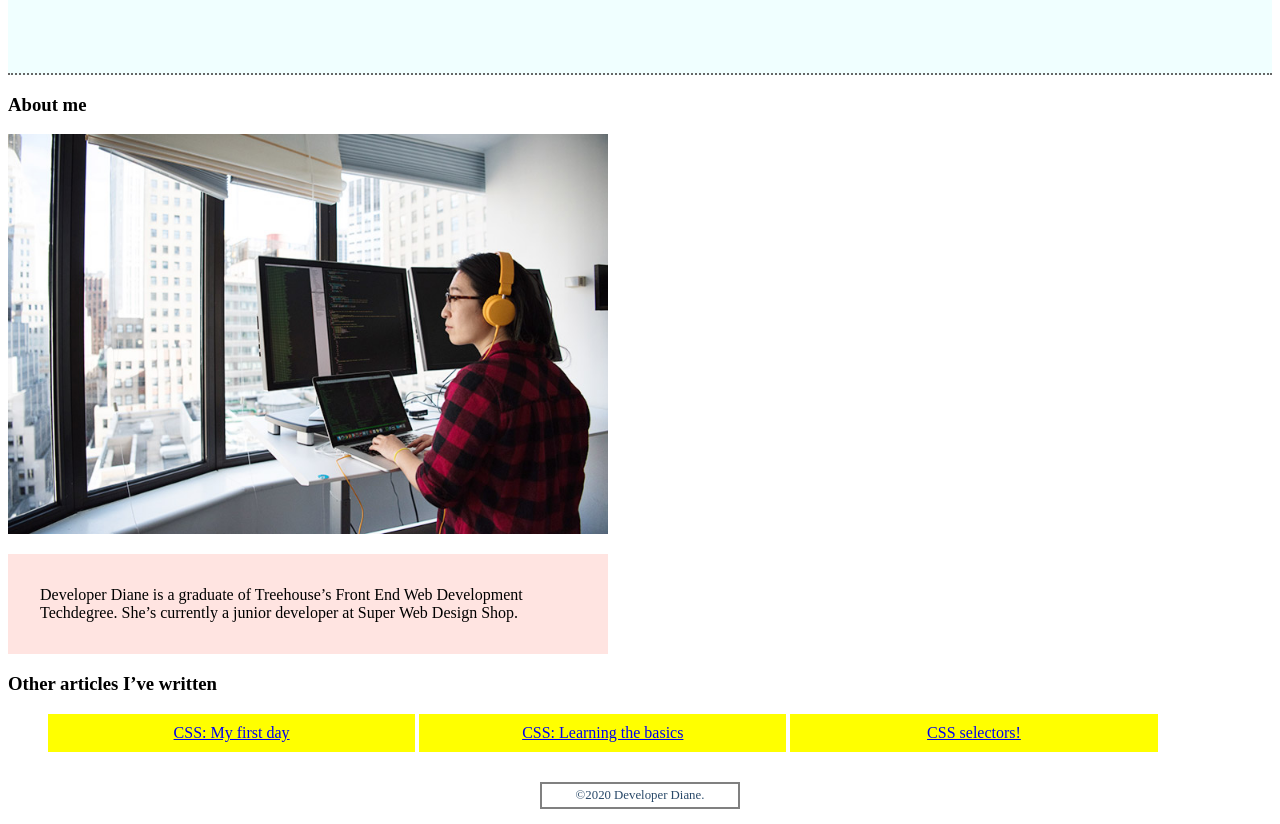
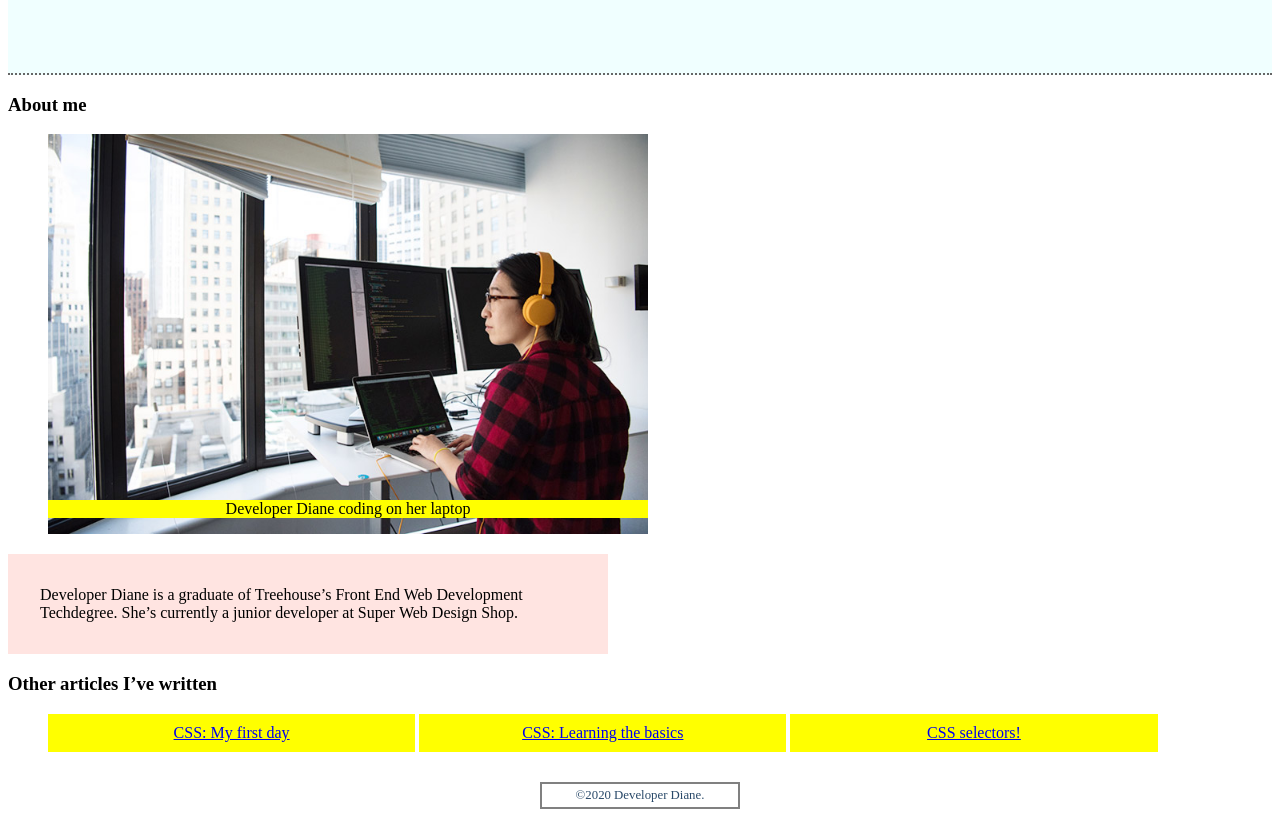
Before and after one commit to MustafaAhsanKhan/Team-Treehouse, a plain HTML site: page Web-Design/CSS/CSS-Layout/index.html in a window 1280 px wide. Shown: the part 4000-4824 px from the top of the page. Drawn offline with Linux system fonts and the light colour scheme.

Commit message:
fixed pos and z-index

```diff
--- a/Web-Design/CSS/CSS-Layout/css/style.css
+++ b/Web-Design/CSS/CSS-Layout/css/style.css
@@ -17,7 +17,19 @@ article, aside, footer {
     margin: 8px;
 }
 
-aside img, #bio {
+figure {
+    position: relative;
+}
+
+figcaption {
+    position: absolute;
+    /* z-index: -1; */
+    bottom: 20px;
+    background-color: yellow;
+    text-align: center;
+}
+
+figcaption, aside img, #bio {
     width: 100%;
     max-width: 600px;
 }
--- a/Web-Design/CSS/CSS-Layout/index.html
+++ b/Web-Design/CSS/CSS-Layout/index.html
@@ -41,7 +41,11 @@
   </article>
   <aside>
     <h3>About me</h3>
-    <img src="developer-diane.jpg" alt="Developer Diane coding on her laptop.">
+    <figure>
+      <img src="developer-diane.jpg" alt="Developer Diane coding on her laptop.">
+      <figcaption>Developer Diane coding on her laptop</figcaption>
+    </figure>
+
     <p id = "bio">Developer Diane is a graduate of Treehouse’s Front End Web Development Techdegree. She’s currently a junior developer at Super Web Design Shop.</p>
     <h3>Other articles I’ve written</h3>
     <nav>
```
Also changed, not shown: 2 other files.
